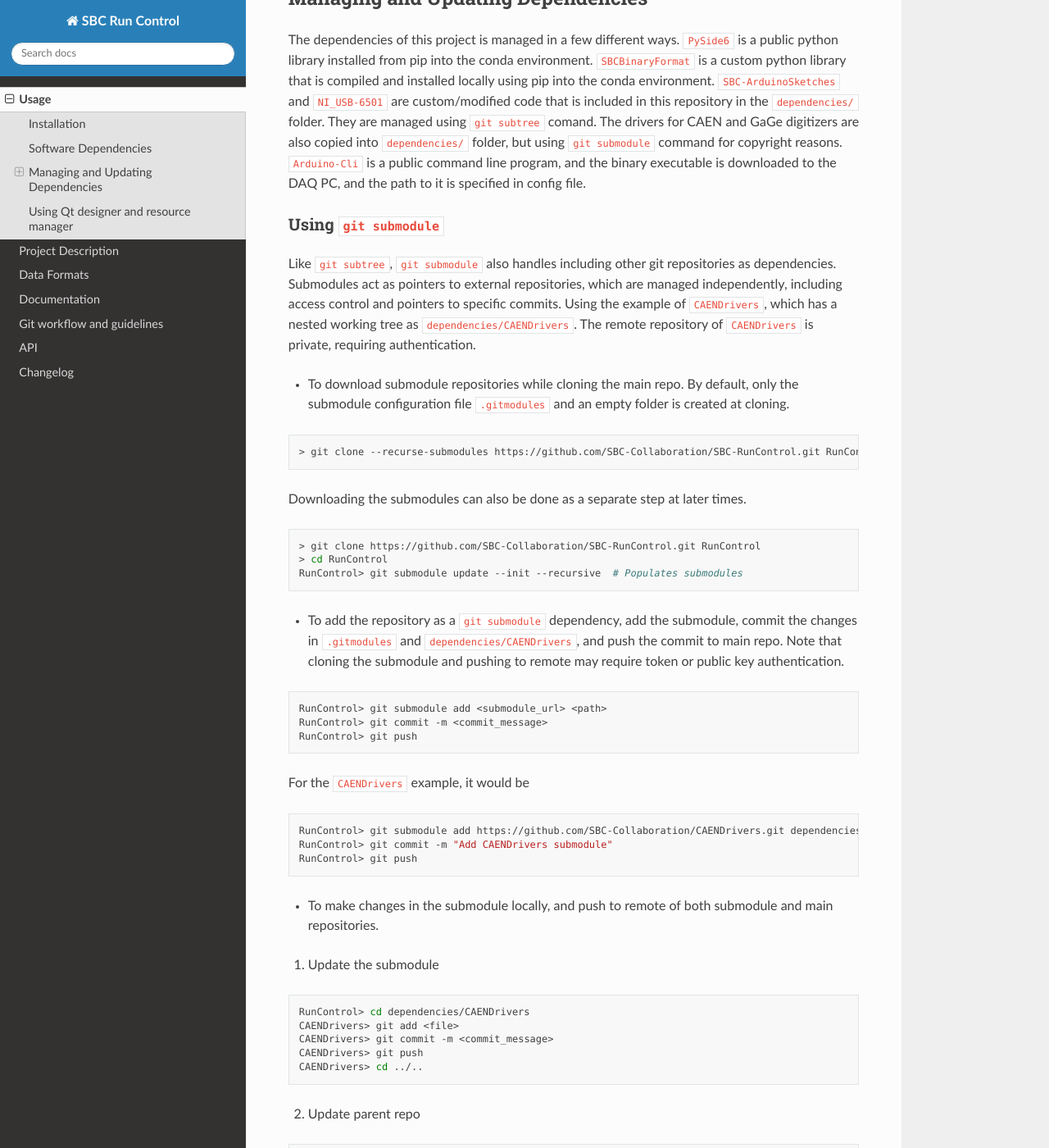
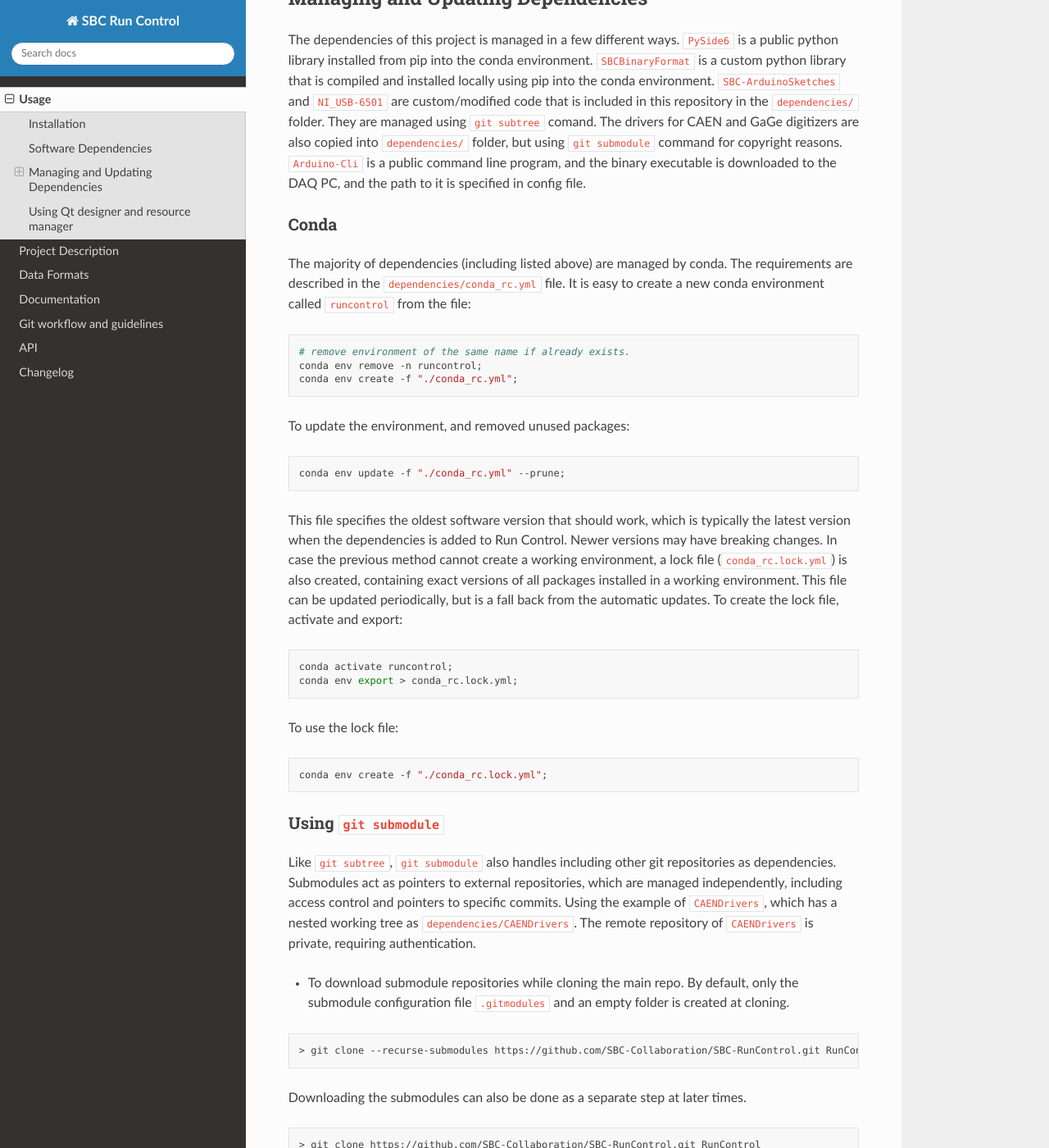
Before and after one commit to SBC-Collaboration/SBC-RunControl, a Sphinx documentation site: the page built from docs/usage.md, in a window 1280 px wide and 1400 px high, scrolled down 1189 px. Shown: the whole window at 82% size. Built offline with Sphinx 7.4.7 and the Read the Docs theme 3.1.0, drawn with Linux system fonts in a browser that asks for light colours.

Commit message:
Update version number of conda packages. Also create a lock file for reproduceable environment, and update docs

````diff
--- a/docs/usage.md
+++ b/docs/usage.md
@@ -32,6 +32,27 @@
 
 ## Managing and Updating Dependencies
 The dependencies of this project is managed in a few different ways. `PySide6` is a public python library installed from pip into the conda environment. `SBCBinaryFormat` is a custom python library that is compiled and installed locally using pip into the conda environment. `SBC-ArduinoSketches` and `NI_USB-6501` are custom/modified code that is included in this repository in the `dependencies/` folder. They are managed using `git subtree` comand. The drivers for CAEN and GaGe digitizers are also copied into `dependencies/` folder, but using `git submodule` command for copyright reasons. `Arduino-Cli` is a public command line program, and the binary executable is downloaded to the DAQ PC, and the path to it is specified in config file.
+
+### Conda
+The majority of dependencies (including listed above) are managed by conda. The requirements are described in the `dependencies/conda_rc.yml` file. It is easy to create a new conda environment called `runcontrol` from the file:
+```bash
+# remove environment of the same name if already exists.
+conda env remove -n runcontrol;
+conda env create -f "./conda_rc.yml";
+```
+To update the environment, and removed unused packages:
+```bash
+conda env update -f "./conda_rc.yml" --prune;
+```
+This file specifies the oldest software version that should work, which is typically the latest version when the dependencies is added to Run Control. Newer versions may have breaking changes. In case the previous method cannot create a working environment, a lock file (`conda_rc.lock.yml`) is also created, containing exact versions of all packages installed in a working environment. This file can be updated periodically, but is a fall back from the automatic updates. To create the lock file, activate and export:
+```bash
+conda activate runcontrol;
+conda env export > conda_rc.lock.yml;
+```
+To use the lock file:
+```bash
+conda env create -f "./conda_rc.lock.yml";
+```
 
 ### Using `git submodule`
 Like `git subtree`, `git submodule` also handles including other git repositories as dependencies. Submodules act as pointers to external repositories, which are managed independently, including access control and pointers to specific commits. Using the example of `CAENDrivers`, which has a nested working tree as `dependencies/CAENDrivers`. The remote repository of `CAENDrivers` is private, requiring authentication.
````
Also changed, not shown: docs/changelog.md (+7 -0 lines), 3 other files.
